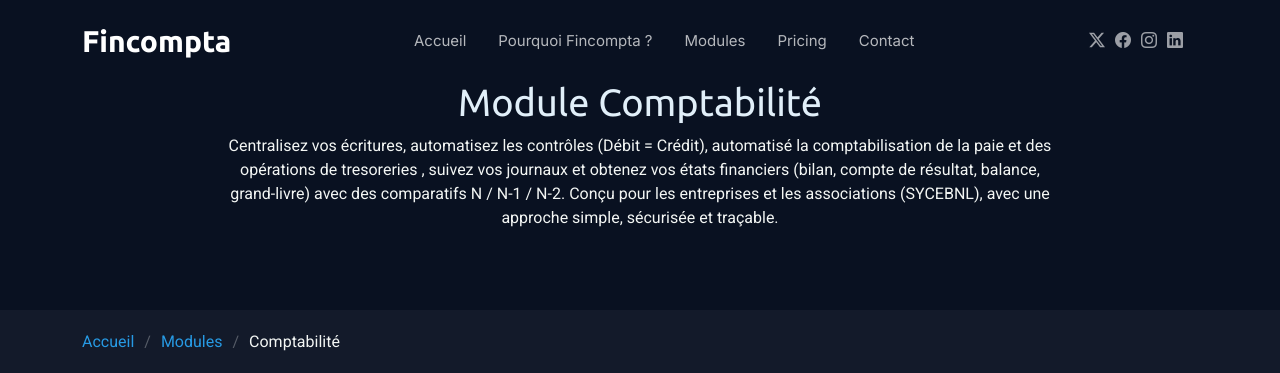
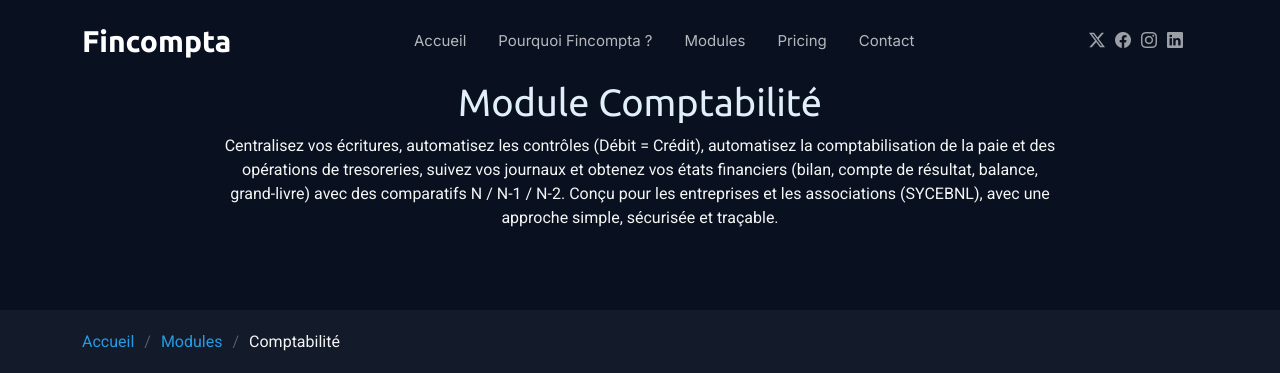
Before and after one commit to bricelegre/py_infos, a Django app: page /details-comptabilite in a window 1280 px wide. Shown: the top 373 px of the page. Run offline with Django 5.2, Linux system fonts and the light colour scheme; some libraries are stand-ins or nearby versions.

Commit message:
2e depot

```diff
--- a/presentation/templates/presentation/details-comptabilite.html
+++ b/presentation/templates/presentation/details-comptabilite.html
@@ -10,7 +10,7 @@
         <div class="col-lg-9">
           <h1 class="heading-title">Module Comptabilité</h1>
           <p class="mb-0">
-            Centralisez vos écritures, automatisez les contrôles (Débit = Crédit), automatisé la comptabilisation de la paie et des opérations de tresoreries , suivez vos journaux et obtenez vos
+            Centralisez vos écritures, automatisez les contrôles (Débit = Crédit), automatisez la comptabilisation de la paie et des opérations de tresoreries, suivez vos journaux et obtenez vos
             états financiers (bilan, compte de résultat, balance, grand-livre) avec des comparatifs N / N-1 / N-2.
             Conçu pour les entreprises et les associations (SYCEBNL), avec une approche simple, sécurisée et traçable.
           </p>
```
